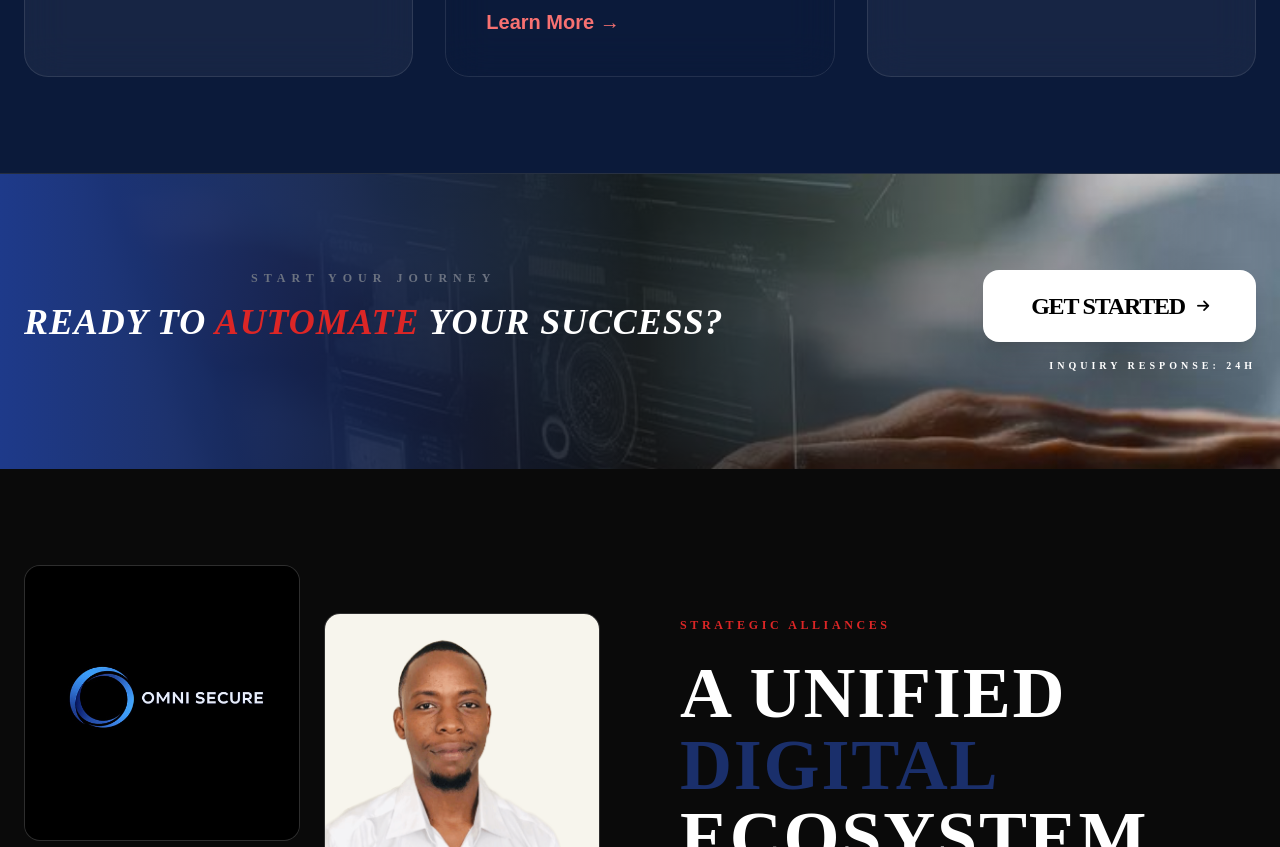
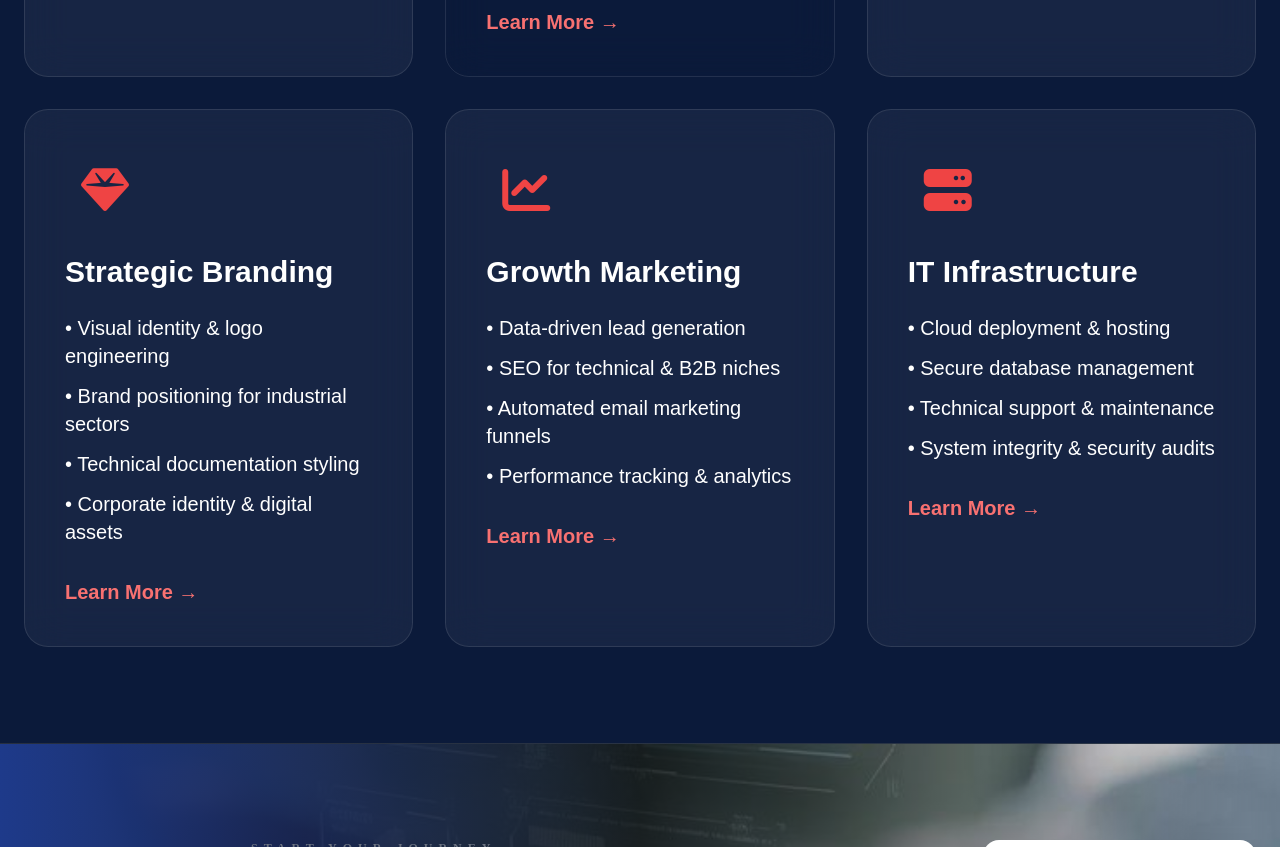
Before and after one commit to graham-drizzy05/synflow-official, a website: page index.html in a window 1280 px wide. Shown: the part 2489-3336 px from the top of the page. Drawn offline with nearby package versions, Linux system fonts and the light colour scheme; a web font is replaced by a local one.

Commit message:
Updated services section

```diff
--- a/index.html
+++ b/index.html
@@ -166,6 +166,48 @@
                         <li>• Improve performance + UX</li>
                         <li>• Fix broken layouts & structure</li>
                         <li>• Optimize for conversions</li>
+                    </ul>
+                    <a href="#contact" class="text-xl text-red-400 font-semibold hover:text-red-300">Learn More →</a>
+                </div>
+                <!-- Strategic Branding -->
+                <div class="glass p-10 rounded-3xl hover-lift fade-in group">
+                    <div class="w-20 h-20 bg-transparent rounded-2xl flex items-center justify-center mb-6 group-hover:scale-110 transition-transform">
+                        <i class="fa-solid fa-gem text-5xl text-red-500"></i>
+                    </div>
+                    <h3 class="text-3xl font-bold mb-6">Strategic Branding</h3>
+                    <ul class="text-xl space-y-3 text-white-500 mb-8">
+                        <li>• Visual identity & logo engineering</li>
+                        <li>• Brand positioning for industrial sectors</li>
+                        <li>• Technical documentation styling</li>
+                        <li>• Corporate identity & digital assets</li>
+                    </ul>
+                    <a href="#contact" class="text-xl text-red-400 font-semibold hover:text-red-300">Learn More →</a>
+                </div>
+                <!-- Growth Marketing -->
+                <div class="glass p-10 rounded-3xl hover-lift fade-in group">
+                    <div class="w-20 h-20 bg-transparent rounded-2xl flex items-center justify-center mb-6 group-hover:scale-110 transition-transform">
+                        <i class="fa-solid fa-chart-line text-5xl text-red-500"></i>
+                    </div>
+                    <h3 class="text-3xl font-bold mb-6">Growth Marketing</h3>
+                    <ul class="text-xl space-y-3 text-white-500 mb-8">
+                        <li>• Data-driven lead generation</li>
+                        <li>• SEO for technical & B2B niches</li>
+                        <li>• Automated email marketing funnels</li>
+                        <li>• Performance tracking & analytics</li>
+                    </ul>
+                    <a href="#contact" class="text-xl text-red-400 font-semibold hover:text-red-300">Learn More →</a>
+                </div>
+                <!-- IT Infrastructure -->
+                <div class="glass p-10 rounded-3xl hover-lift fade-in group">
+                    <div class="w-20 h-20 bg-transparent rounded-2xl flex items-center justify-center mb-6 group-hover:scale-110 transition-transform">
+                        <i class="fa-solid fa-server text-5xl text-red-500"></i>
+                    </div>
+                    <h3 class="text-3xl font-bold mb-6">IT Infrastructure</h3>
+                    <ul class="text-xl space-y-3 text-white-500 mb-8">
+                        <li>• Cloud deployment & hosting</li>
+                        <li>• Secure database management</li>
+                        <li>• Technical support & maintenance</li>
+                        <li>• System integrity & security audits</li>
                     </ul>
                     <a href="#contact" class="text-xl text-red-400 font-semibold hover:text-red-300">Learn More →</a>
                 </div>
```
